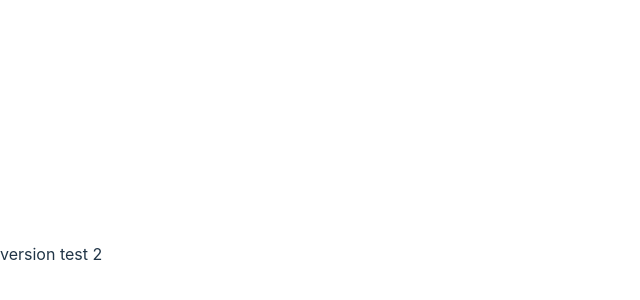
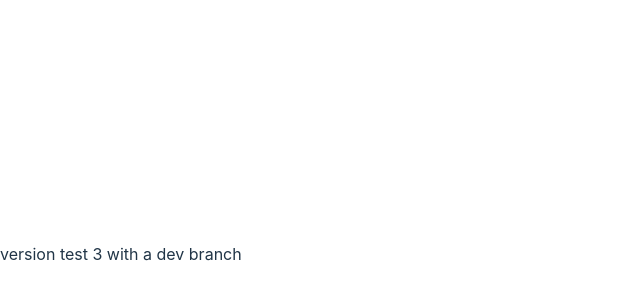
Before and after one commit to agrc/pipeline-test, a React (Vite) app: page / in a window 1280 px wide. Shown: the part 146-446 px from the top of the page, without its empty margins (0-640 px from the left). Built offline with nearby package versions, Linux system fonts and the light colour scheme.

Commit message:
fix: with dev branch again

```diff
--- a/src/App.jsx
+++ b/src/App.jsx
@@ -1,7 +1,7 @@
 function App() {
   return (
     <div className="App">
-      version test 2
+      version test 3 with a dev branch
     </div>
   )
 }
```
